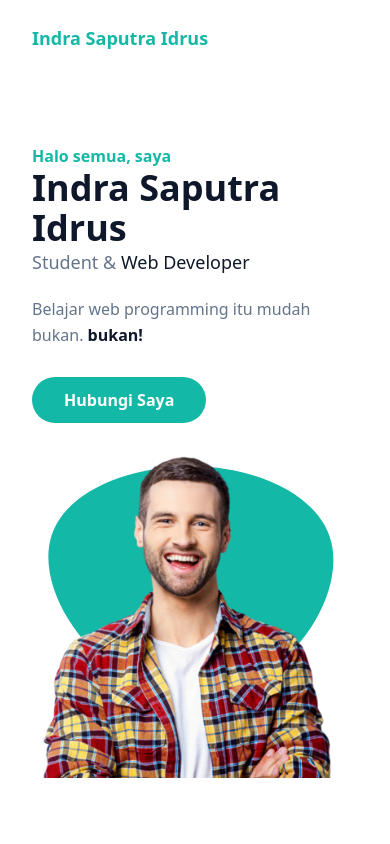
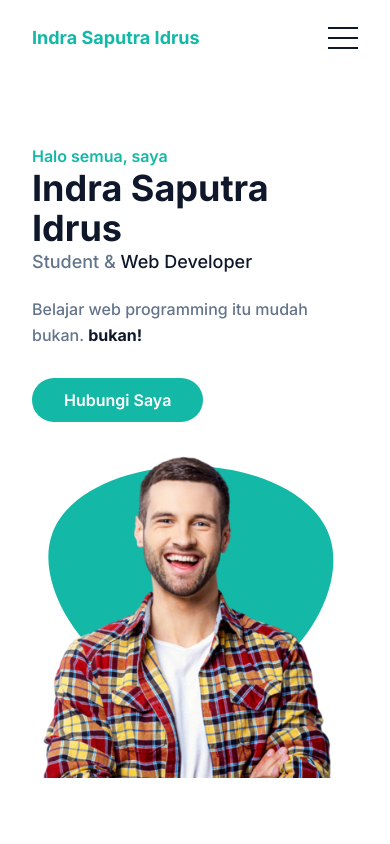
Before and after one commit to IndraSaputraIdrus/portfolio-tailwind-css, a website: page index.html in a window 390 px wide. Shown: the top 844 px of the page. Drawn offline with Linux system fonts and the light colour scheme.

Commit message:
hamburger menu

```diff
--- a/index.html
+++ b/index.html
@@ -4,7 +4,7 @@
 		<meta charset="UTF-8" />
 		<meta name="viewport" content="width=device-width, initial-scale=1.0" />
 		<title>Portfolio | Indra</title>
-		<link rel="stylesheet" href="dist/build.css" />
+		<link rel="stylesheet" href="dist/output.css" />
 
 		<!-- Fonts -->
 		<link rel="preconnect" href="https://fonts.googleapis.com" />
```
Also changed, not shown: dist/build.css (deleted).
